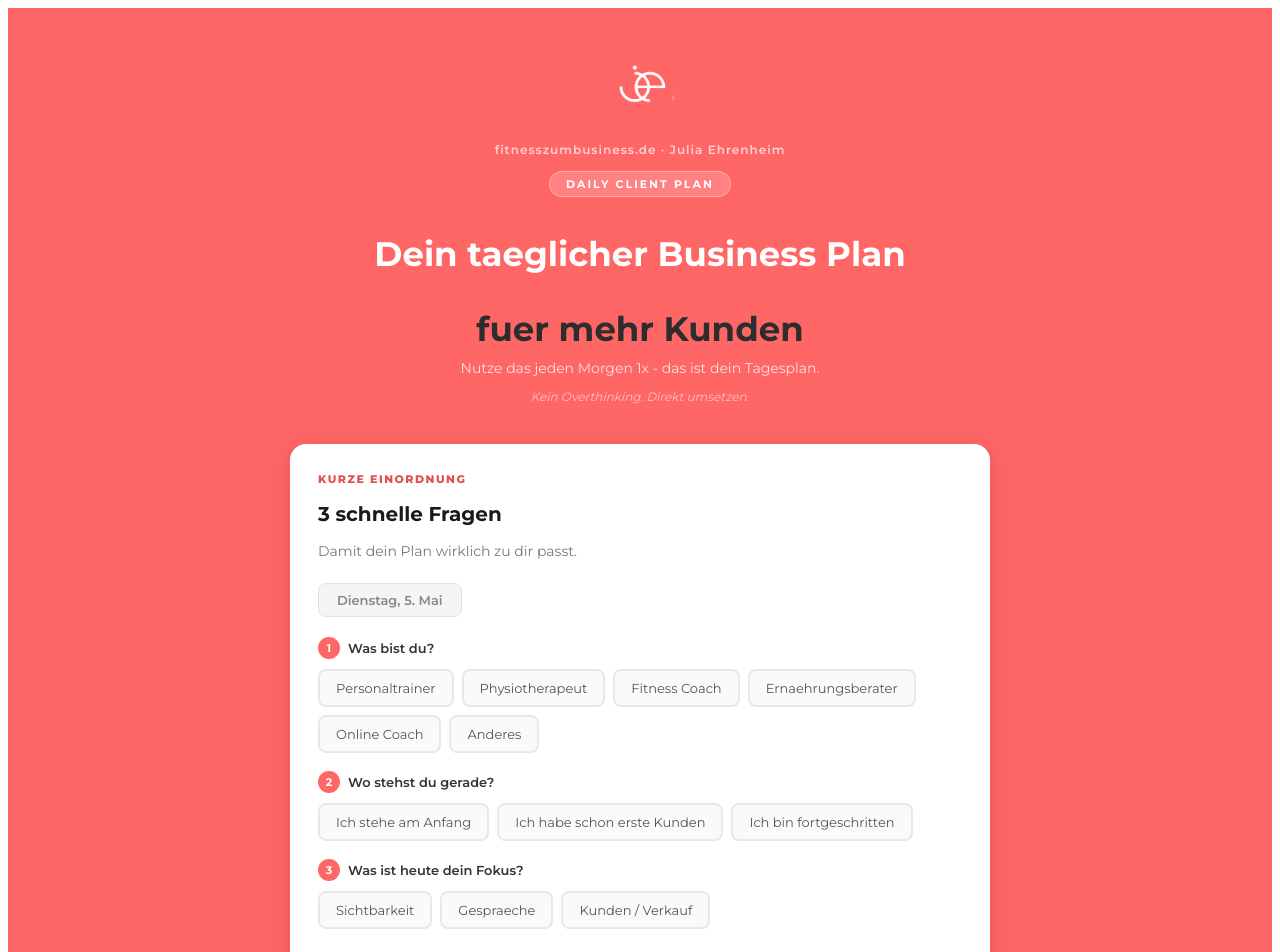
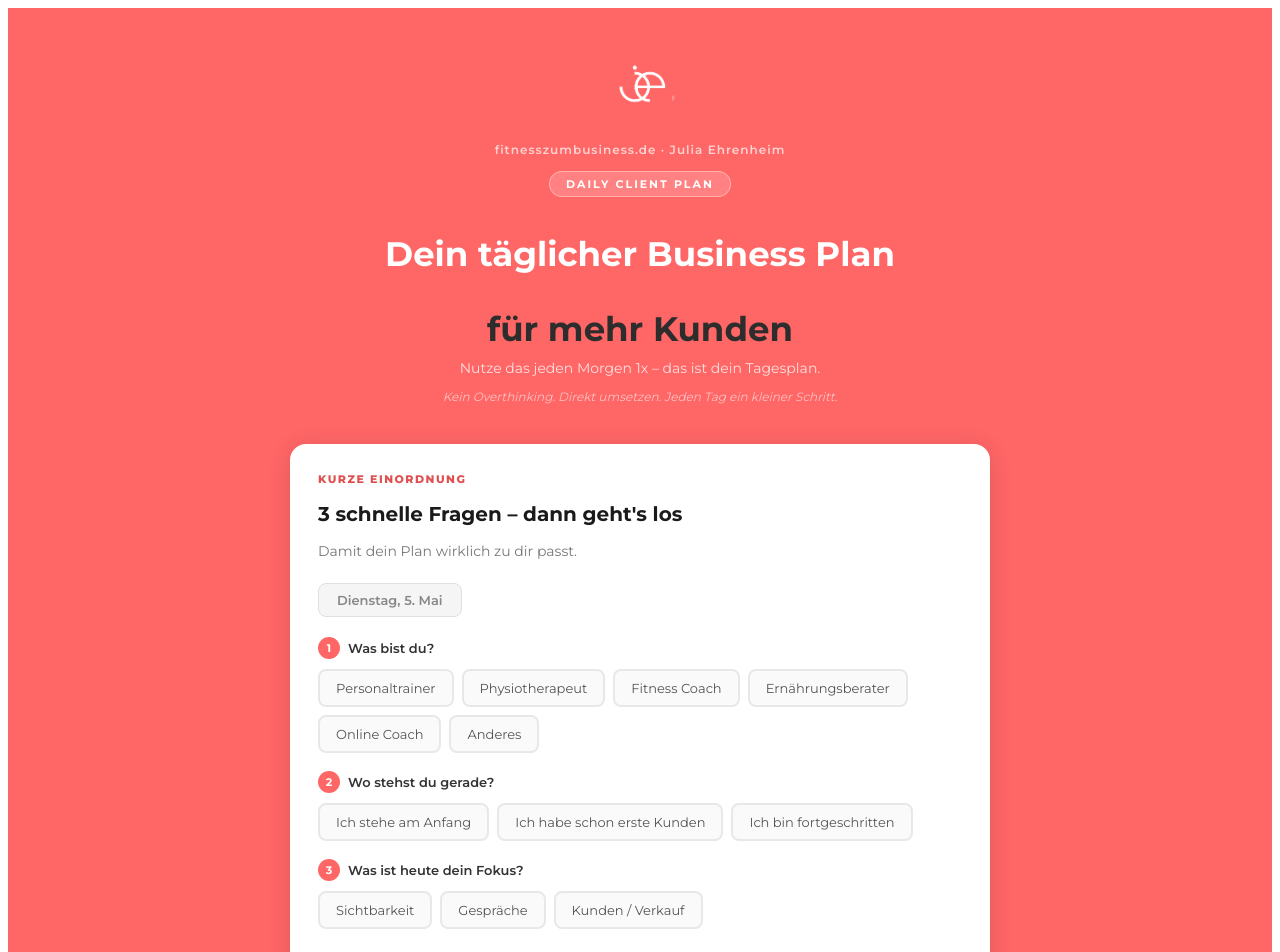
Before and after one commit to juliavictoriaehrenheim-wq/daily-client-plan, a React (Vite) app: page / in a window 1280 px wide. Shown: the top 952 px of the page. Built offline with nearby package versions, Linux system fonts and the light colour scheme.

Commit message:
Update App.jsx

```diff
--- a/App.jsx
+++ b/App.jsx
@@ -15,10 +15,10 @@ function safeParseJSON(raw) {
 }
 
 const PIE_COLOR = { P: "#7b5ea7", I: "#d4730a", E: "#2a7db5" };
-const PIE_LABEL = { P: "Persoenlichkeit", I: "Inspiration", E: "Expertise" };
-const BERUF_OPTIONS = ["Personaltrainer", "Physiotherapeut", "Fitness Coach", "Ernaehrungsberater", "Online Coach", "Anderes"];
+const PIE_LABEL = { P: "Persönlichkeit", I: "Inspiration", E: "Expertise" };
+const BERUF_OPTIONS = ["Personaltrainer", "Physiotherapeut", "Fitness Coach", "Ernährungsberater", "Online Coach", "Anderes"];
 const LEVEL_OPTIONS = ["Ich stehe am Anfang", "Ich habe schon erste Kunden", "Ich bin fortgeschritten"];
-const FOKUS_OPTIONS = ["Sichtbarkeit", "Gespraeche", "Kunden / Verkauf"];
+const FOKUS_OPTIONS = ["Sichtbarkeit", "Gespräche", "Kunden / Verkauf"];
 
 export default function App() {
   const [screen, setScreen] = useState("form");
@@ -47,7 +47,7 @@ export default function App() {
     let mi = 0;
     ticker.current = setInterval(() => { mi = (mi + 1) % msgs.length; setLoadMsg(msgs[mi]); }, 2200);
     const berufLabel = answers.beruf === "Anderes" ? (answers.berufCustom || "Coach") : answers.beruf;
-    const userMsg = "Tagesplan fuer heute " + getToday() + ". Beruf: " + berufLabel + ". Level: " + answers.level + ". Fokus: " + answers.fokus + ". PIE-Rotation: waehle eigenstaendig was heute am besten passt. Frischen konkreten Plan bitte.";
+    const userMsg = "Tagesplan für heute " + getToday() + ". Beruf: " + berufLabel + ". Level: " + answers.level + ". Fokus: " + answers.fokus + ". PIE-Rotation: wähle eigenständig was heute am besten passt. Frischen konkreten Plan bitte.";
     try {
       const res = await fetch("/.netlify/functions/claude", {
         method: "POST",
@@ -115,13 +115,6 @@ export default function App() {
     footer: { textAlign:"center", padding:"20px 24px", color:"rgba(255,255,255,0.5)", fontSize:11, letterSpacing:1 },
   };
 
-  const Hl = ({ id, text }) => (
-    <div style={S.hl}>
-      <button style={S.cpbtn(copied[id])} onClick={() => doCopy(id, text||"")}>{copied[id]?"Kopiert ✓":"Kopieren"}</button>
-      {text}
-    </div>
-  );
-
   return (
     <div style={S.wrap}>
       <style>{`@import url('https://fonts.googleapis.com/css2?family=Montserrat:wght@400;600;700;800&display=swap');@keyframes spin{to{transform:rotate(360deg)}}`}</style>
@@ -131,16 +124,16 @@ export default function App() {
       </div>
       <div style={S.hero}>
         <div style={S.tag}>Daily Client Plan</div>
-        <h1 style={S.h1}>Dein taeglicher Business Plan</h1>
-        <p style={S.h1sub}>fuer mehr Kunden</p>
-        <p style={S.sub}>Nutze das jeden Morgen 1x - das ist dein Tagesplan.</p>
-        <p style={S.hint}>Kein Overthinking. Direkt umsetzen.</p>
+        <h1 style={S.h1}>Dein täglicher Business Plan</h1>
+        <p style={S.h1sub}>für mehr Kunden</p>
+        <p style={S.sub}>Nutze das jeden Morgen 1x – das ist dein Tagesplan.</p>
+        <p style={S.hint}>Kein Overthinking. Direkt umsetzen. Jeden Tag ein kleiner Schritt.</p>
       </div>
       <div style={S.wrap2}>
         {screen==="form" && (
           <div style={S.card}>
             <span style={S.ctag}>Kurze Einordnung</span>
-            <h2 style={S.ch2}>3 schnelle Fragen</h2>
+            <h2 style={S.ch2}>3 schnelle Fragen – dann geht's los</h2>
             <p style={S.desc}>Damit dein Plan wirklich zu dir passt.</p>
             <div style={S.dateChip}>{getToday()}</div>
             <div style={S.qWrap}>
@@ -187,7 +180,7 @@ export default function App() {
               <h3 style={S.rh3}><span style={S.rnum}>02</span> Money Move</h3>
               <div style={S.rbody}>
                 <p style={{marginBottom:10}}><strong>{result.money_move?.aktion}</strong></p>
-                <div style={{fontSize:11,fontWeight:800,letterSpacing:1.5,textTransform:"uppercase",color:"#cc3333",marginBottom:4}}>Nachricht - direkt kopieren</div>
+                <div style={{fontSize:11,fontWeight:800,letterSpacing:1.5,textTransform:"uppercase",color:"#cc3333",marginBottom:4}}>Nachricht – direkt kopieren</div>
                 <div style={S.hl}><button style={S.cpbtn(copied["money"])} onClick={()=>doCopy("money",result.money_move?.nachricht||"")}>{copied["money"]?"Kopiert ✓":"Kopieren"}</button>{result.money_move?.nachricht}</div>
               </div>
             </div>
@@ -201,9 +194,9 @@ export default function App() {
             {result.coaching_hinweis && <div style={S.coachBox}>{result.coaching_hinweis}</div>}
             <div style={S.challengeBox}>
               <div style={{fontWeight:800,fontSize:15,marginBottom:6,color:"#fff"}}>Mini Challenge</div>
-              <div style={{fontSize:13,color:"rgba(255,255,255,0.75)",marginBottom:12}}>Schaffst du alle 3 in unter 15 Minuten?<br/><span style={{fontSize:12,opacity:0.6}}>Geschafft = +1 Streak - Ziel: 5 Tage</span></div>
+              <div style={{fontSize:13,color:"rgba(255,255,255,0.75)",marginBottom:12}}>Schaffst du alle 3 in unter 15 Minuten?<br/><span style={{fontSize:12,opacity:0.6}}>Geschafft = +1 Streak · Ziel: 5 Tage</span></div>
               <div style={{display:"flex",gap:6}}>{[1,2,3,4,5].map(i=><div key={i} style={S.streakDot(i<=streak)}>{i<=streak?"✓":i}</div>)}</div>
-              <button style={S.streakBtn(streakDone)} onClick={!streakDone?()=>{setStreak(s=>s+1);setStreakDone(true);}:undefined}>{streakDone?"Streak: "+streak+" Tag"+(streak>1?"e":"")+" ✓":"Geschafft - Streak +1"}</button>
+              <button style={S.streakBtn(streakDone)} onClick={!streakDone?()=>{setStreak(s=>s+1);setStreakDone(true);}:undefined}>{streakDone?`Streak: ${streak} Tag${streak>1?"e":""} ✓`:"Geschafft – Streak +1"}</button>
             </div>
             {result.julia_comment && (
               <div style={S.juliaBox}>
@@ -212,13 +205,13 @@ export default function App() {
               </div>
             )}
             <div style={{display:"flex",gap:12,marginTop:8}}>
-              <button style={{...S.btnBack,flex:1}} onClick={()=>{setResult(null);setError("");setScreen("form");}}>Einordnung aendern</button>
-              <button style={{...S.btnMain,marginTop:0,flex:2}} onClick={()=>{setResult(null);setError("");setScreen("form");}}>Plan fuer morgen</button>
+              <button style={{...S.btnBack,flex:1}} onClick={()=>{setResult(null);setError("");setScreen("form");}}>Einordnung ändern</button>
+              <button style={{...S.btnMain,marginTop:0,flex:2}} onClick={()=>{setResult(null);setError("");setScreen("form");}}>Plan für morgen</button>
             </div>
           </div>
         )}
       </div>
-      <div style={S.footer}>fitnesszumbusiness.de - Julia Ehrenheim</div>
+      <div style={S.footer}>fitnesszumbusiness.de · Julia Ehrenheim</div>
     </div>
   );
 }
```
